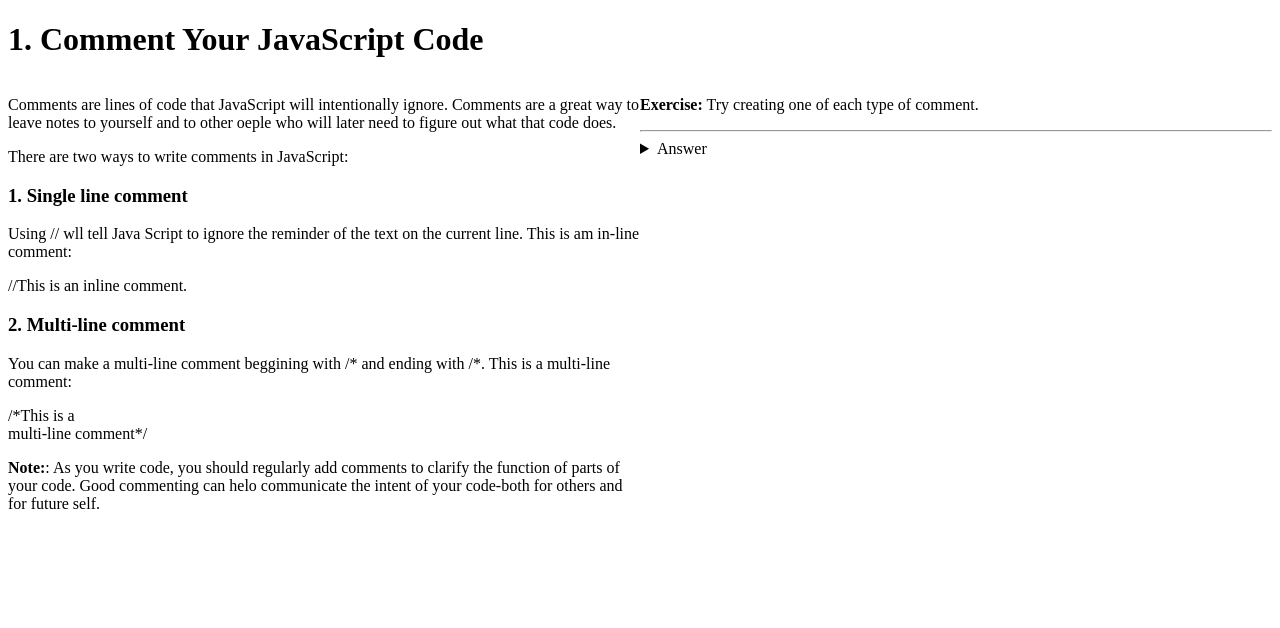
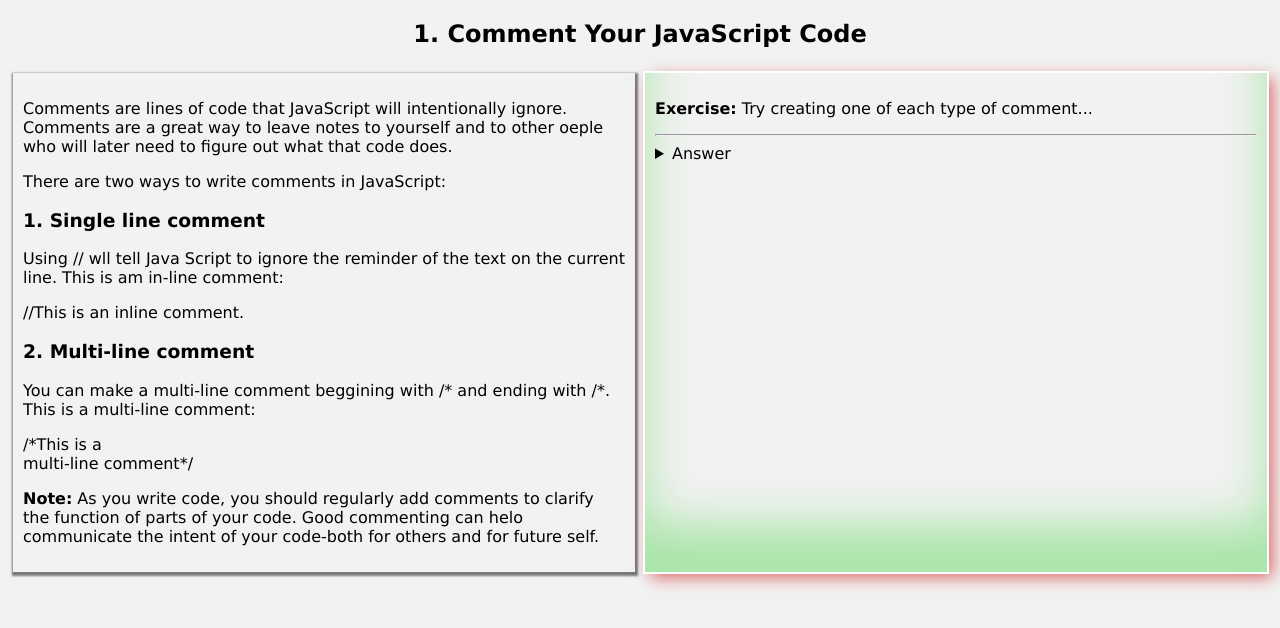
Before and after one commit to sabovoichita/free-code-camp, a website: page index.html in a window 1280 px wide. Drawn offline with Linux system fonts and the light colour scheme.

Commit message:
add style and settings

```diff
--- a/index.html
+++ b/index.html
@@ -4,11 +4,12 @@
     <meta charset="UTF-8" />
     <meta name="viewport" content="width=device-width, initial-scale=1.0" />
     <title>Comment</title>
+    <link rel="stylesheet" href="style.css" />
   </head>
+  <h2>1. Comment Your JavaScript Code</h2>
   <body>
-    <h1>1. Comment Your JavaScript Code</h1>
-    <div id="l1" style="display: flex">
-      <div style="flex: 1">
+    <div id="l1" class="lesson">
+      <div id="l11">
         <p>
           Comments are lines of code that JavaScript will intentionally ignore.
           Comments are a great way to leave notes to yourself and to other oeple
@@ -33,15 +34,16 @@
           </p>
         </div>
         <p>
-          <strong>Note:</strong>: As you write code, you should regularly add
+          <strong>Note:</strong> As you write code, you should regularly add
           comments to clarify the function of parts of your code. Good
           commenting can helo communicate the intent of your code-both for
           others and for future self.
         </p>
       </div>
-      <div style="flex: 1">
+
+      <div id="l12">
         <p>
-          <strong>Exercise:</strong> Try creating one of each type of comment.
+          <strong>Exercise:</strong> Try creating one of each type of comment...
         </p>
 
         <hr />
@@ -53,7 +55,11 @@
             cols="50"
             rows="5"
             placeholder="Write your answer here"
-          ></textarea>
+          >
+//something
+          /*something new
+          new each time/*</textarea
+          >
         </details>
       </div>
     </div>
--- /dev/null
+++ b/style.css
@@ -0,0 +1,33 @@
+html {
+  height: 100%;
+  margin: 0;
+  padding: 0;
+}
+
+body {
+  background-color: #f2f2f2;
+  font-family: Verdana, Geneva, Tahoma, sans-serif;
+}
+
+h2 {
+  text-align: center;
+}
+#l1 {
+  display: flex;
+  flex-direction: row;
+}
+
+#l11 {
+  flex: 1;
+  box-shadow: 1px 2px 2px 2px rgb(0 0 0 / 50%);
+  padding: 10px;
+  margin: 5px;
+}
+
+#l12 {
+  flex: 1;
+  box-shadow: inset 0 -3em 3em rgb(0 200 0 / 30%), 0 0 0 2px white,
+    0.3em 0.3em 1em rgb(200 0 0 / 60%);
+  padding: 10px;
+  margin: 5px;
+}
```
